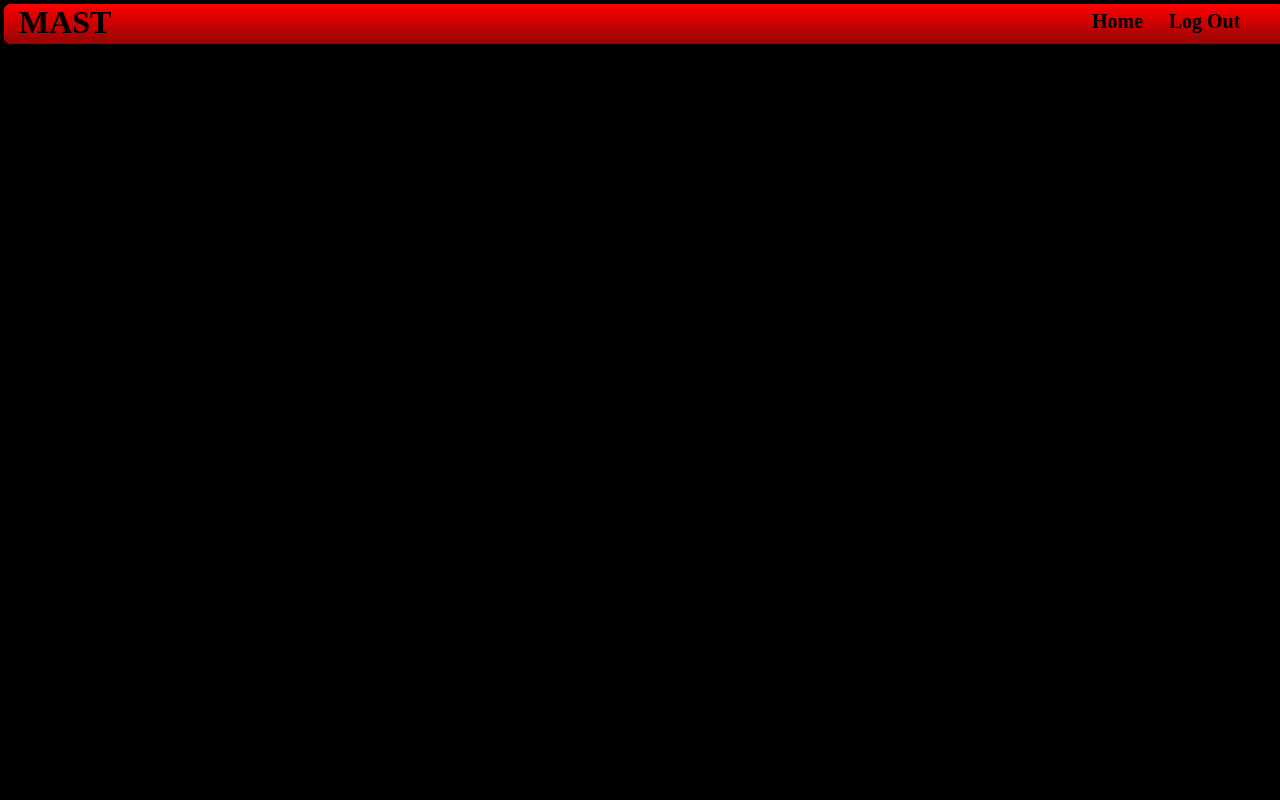
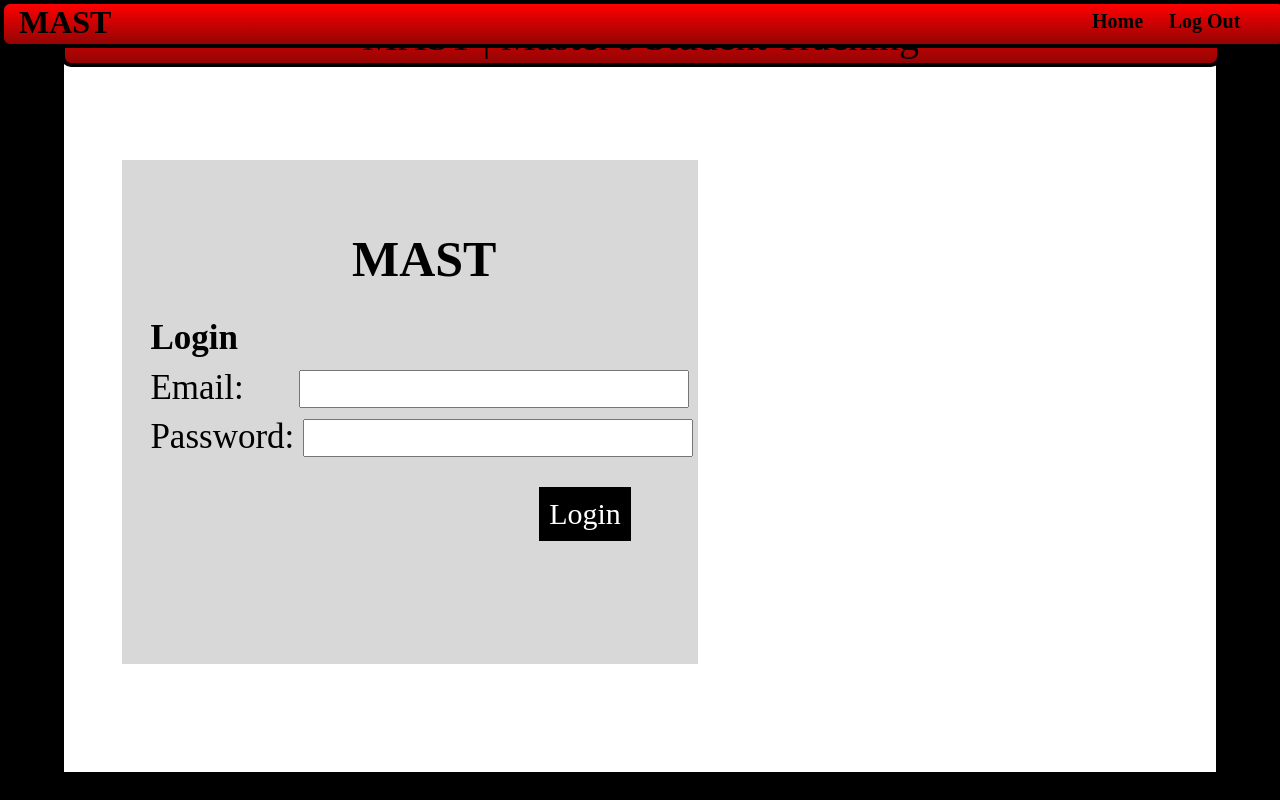
Before and after one commit to PeterWChristensen/MAST, a React (Create React App) app: page /login in a window 1280 px wide. Built offline with nearby package versions, Linux system fonts and the light colour scheme.

Commit message:
Added login screen

```diff
--- a/src/App.js
+++ b/src/App.js
@@ -2,6 +2,7 @@ import React, { Component } from 'react';
 import { BrowserRouter, Switch, Route } from 'react-router-dom';
 
 //Import Components
+import LoginScreen from './components/login_screen/LoginScreen.js';
 import GPDHomeScreen from './components/home_screen/GPDHomeScreen.js';
 import AddStudentScreen from './components/add_student/AddStudentScreen.js';
 import Navbar from './components/navbar/Navbar.js';
@@ -11,8 +12,9 @@ class App extends Component{
     return (
           <BrowserRouter>
             <div className="App">
-              <Navbar />
+            <Navbar />
               <Switch>
+                <Route path="/login" component={LoginScreen} />
                 <Route exact path="/" component={GPDHomeScreen} />
                 <Route exact path="/addStudent" component={AddStudentScreen} />
               </Switch>
--- /dev/null
+++ b/src/components/login_screen/LoginScreen.js
@@ -0,0 +1,52 @@
+import React, { Component } from 'react';
+
+class LoginScreen extends Component {
+  state = {
+    email: '',
+    password: '',
+  }
+
+  handleChange = (e) => {
+    const { target } = e;//shorthand for const target = e.target
+
+    this.setState(state => ({
+      ...state,
+      [target.id]: target.value,
+    }));
+  }
+
+  handleSubmit = (e) => {
+    e.preventDefault();
+  }
+
+  render() {
+    return (
+      <div id="loginScreen">
+        <div id="loginBanner" className="banner">
+            MAST  |  Master's Student Tracking<br />
+        </div>
+        <div id="loginBox">
+        <div className="row">
+          <form onSubmit={this.handleSubmit} className="col s4 white">
+          <b id="loginTextHeading">MAST</b>
+            <h5 className="loginBoxText">Login</h5>
+            <div className="input-field">
+              <label htmlFor="email" className="loginBoxText">Email: </label>
+              <input className="active" className="loginInput" type="email" name="email" id="email" onChange={this.handleChange} />
+            </div>
+            <div className="input-field">
+              <label htmlFor="password" className="loginBoxText">Password: </label>
+              <input className="active"  className="loginInput" type="password" name="password" id="password" onChange={this.handleChange} />
+            </div>
+            <div className="input-field">
+              <button type="submit" id="loginButton">Login</button>
+            </div>
+          </form>
+          </div>
+        </div>
+      </div>
+    );
+  }
+}
+
+export default  LoginScreen;
--- a/src/css/style.css
+++ b/src/css/style.css
@@ -47,6 +47,76 @@
   .navBarButtons:hover{
     color:#797979
   }
+
+/*LOGIN SCREEN */
+#loginBanner{
+  position: relative;
+  top: -6%;
+  left: -0.3%;
+  text-align: center;
+  font-size: 40px;
+  height: 50px;
+}
+
+#loginScreen {
+  position: absolute;
+  left: 5%;
+  top: 6.5%;
+  width: 90%;
+  height: 90%;
+  background: rgb(255, 255, 255);
+  font: black;
+  z-index: -1;
+}
+
+#loginBox{
+  position: absolute;
+  left: 5%;
+  top: 15%;
+  width: 50%;
+  height: 70%;
+  background: rgb(216, 216, 216);
+  color: black;
+  z-index: 1;
+}
+
+#loginTextHeading{
+  position: relative;
+  font-size: 50px;
+  top: 70px;
+  left: 40%;
+}
+
+.loginBoxText{
+  position: relative;
+  font-size: 35px;
+  top: 100px;
+  left: 5%;
+}
+
+.loginInput{
+  position: relative;
+  font-size: 30px;
+  top: 100px;
+  left: 5%;
+  margin-top: 2%;
+}
+
+#email{
+  left: 13%;
+}
+
+#loginButton{
+  position: relative;
+  font-size: 30px;
+  top: 130px;
+  left: 72.5%;
+  background-color: #000000;
+  color: white;
+  padding: 10px;
+  border: none;
+  font-family: 'Times New Roman', Times, serif;
+}
 
 /*GPD HOMEPAGE SCREEN */
 #GPDHomepageScreen {
```
